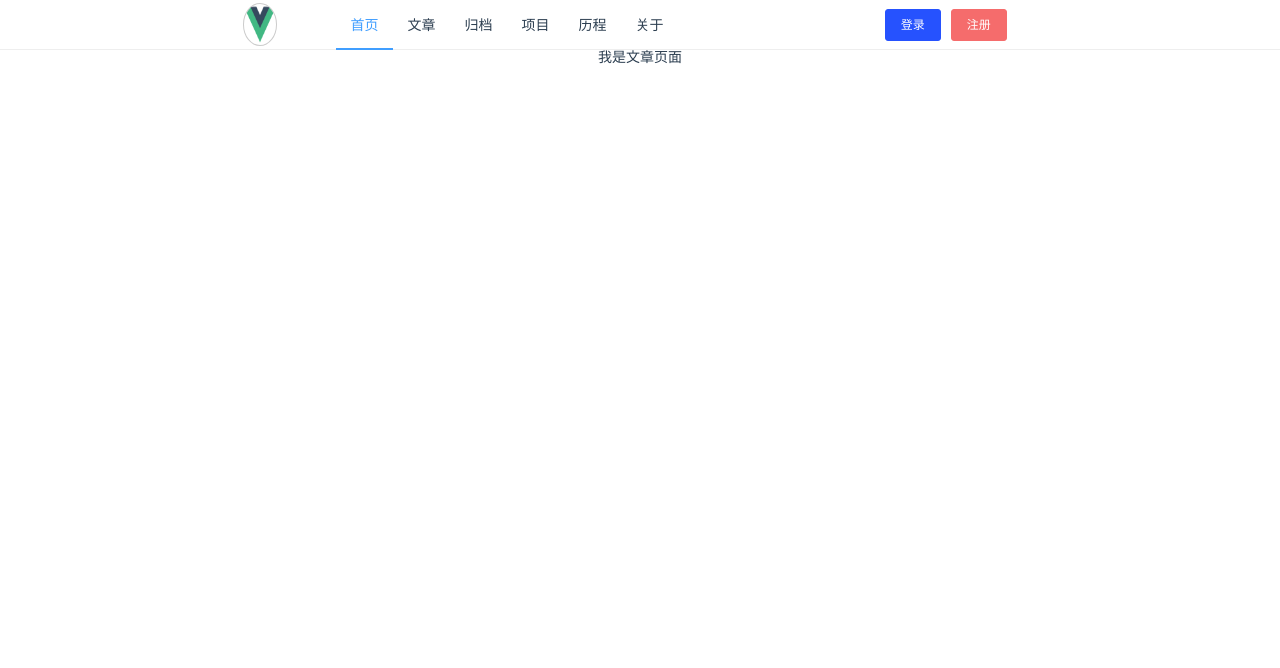
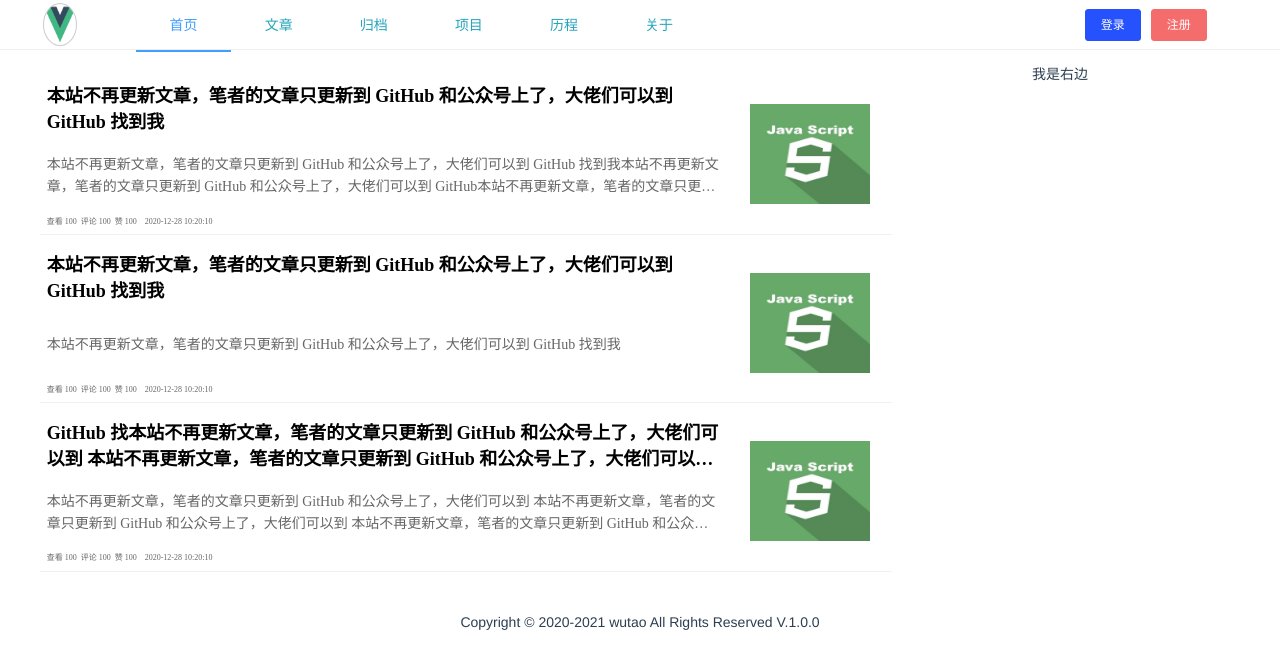
Before and after one commit to shouldhavedone/Blog, a Vue app: page /articles#/ in a window 1280 px wide. Shown: the top 668 px of the page. Built offline with nearby package versions, Linux system fonts and the light colour scheme; what vue-cookie would draw is missing.

Commit message:
feat：【主页面结构】页面路由跳转、文章列表、底部

```diff
--- a/src/assets/style/common.less
+++ b/src/assets/style/common.less
@@ -30,6 +30,7 @@
 //滚动条
 .el-scrollbar__wrap {
   overflow-x: hidden !important;
+  overflow-y: auto !important;
 }
 .el-select-dropdown .el-scrollbar__wrap {
   overflow-x: scroll !important;
--- a/src/assets/style/reset.css
+++ b/src/assets/style/reset.css
@@ -3,7 +3,6 @@
   -webkit-box-sizing: border-box;
   -moz-box-sizing: border-box;
   box-sizing: border-box;
-  word-break: break-all;
 }
 html {
   background-color: #fff;
--- a/src/router.js
+++ b/src/router.js
@@ -21,10 +21,55 @@ const routes = [
         component: () => import("./views/articles"),
       },
     ]
-  }
+  },
+  {
+    path: '/archive',
+    component: Home,
+    children: [
+      {
+        path: "",
+        name: "/archive",
+        component: () => import("./views/archive"),
+      },
+    ]
+  },
+  {
+    path: '/project',
+    component: Home,
+    children: [
+      {
+        path: "",
+        name: "/project",
+        component: () => import("./views/project"),
+      },
+    ]
+  },
+  {
+    path: '/timeline',
+    component: Home,
+    children: [
+      {
+        path: "",
+        name: "/timeline",
+        component: () => import("./views/timeline"),
+      },
+    ]
+  },
+  {
+    path: '/about',
+    component: Home,
+    children: [
+      {
+        path: "",
+        name: "/about",
+        component: () => import("./views/about"),
+      },
+    ]
+  },
 ]
 
 const router = new VueRouter({
+  mode: 'history',
   routes,
 });
 
--- /dev/null
+++ b/src/views/about/index.vue
@@ -0,0 +1,13 @@
+<template>
+  <div>
+    关于模块
+  </div>
+</template>
+<script>
+export default {
+
+}
+</script>
+<style lang="less">
+
+</style>
--- /dev/null
+++ b/src/views/archive/index.vue
@@ -0,0 +1,13 @@
+<template>
+  <div>
+    archive
+  </div>
+</template>
+<script>
+export default {
+
+}
+</script>
+<style lang="less">
+
+</style>
--- a/src/views/articles/index.vue
+++ b/src/views/articles/index.vue
@@ -1,13 +1,162 @@
 <template>
-  <div>
-    我是文章页面
+  <div class="articles-list">
+    <div class="articles-wrap">
+      <div class="article-item" v-for="(item, index) in dataList" :key="index">
+        <div class="content-left">
+          <div class="title">{{ item.title }}</div>
+          <p class="desc">{{ item.description }}</p>
+          <div class="bottom">
+            <span><i>查看</i> {{ item.watched }}</span>
+            <span><i>评论</i> {{ item.comments }}</span>
+            <span><i>赞</i> {{ item.thumbsUp }}</span>
+            <span>{{ item.createtime }}</span>
+          </div>
+        </div>
+        <div class="content-right">
+          <img :src="item.image" />
+        </div>
+      </div>
+    </div>
   </div>
 </template>
 <script>
 export default {
+  name: "articleList",
 
-}
+  data() {
+    return {
+      dataList: [
+        {
+          id: "1",
+          title:
+            "本站不再更新文章，笔者的文章只更新到 GitHub 和公众号上了，大佬们可以到 GitHub 找到我",
+          description:
+            "本站不再更新文章，笔者的文章只更新到 GitHub 和公众号上了，大佬们可以到 GitHub 找到我本站不再更新文章，笔者的文章只更新到 GitHub 和公众号上了，大佬们可以到 GitHub本站不再更新文章，笔者的文章只更新到 GitHub 和公众号上了，大佬们可以到 GitHub 找到我本站不再更新文章，笔者的文章只更新到 GitHub 和公众号上了，大佬们可以到 GitHub 找到我 找到我",
+          content: "我是一段文字",
+          label: "测试",
+          watched: 100,
+          comments: 100,
+          thumbsUp: 100,
+          createtime: "2020-12-28 10:20:10",
+          top: true,
+          image: require("../../assets/images/articles.jpg"),
+        },
+        {
+          id: "2",
+          title:
+            "本站不再更新文章，笔者的文章只更新到 GitHub 和公众号上了，大佬们可以到 GitHub 找到我",
+          description:
+            "本站不再更新文章，笔者的文章只更新到 GitHub 和公众号上了，大佬们可以到 GitHub 找到我",
+          content: "我是一段文字",
+          label: "测试",
+          watched: 100,
+          comments: 100,
+          thumbsUp: 100,
+          createtime: "2020-12-28 10:20:10",
+          top: true,
+          image: require("../../assets/images/articles.jpg"),
+        },
+        {
+          id: "3",
+          title:
+            "GitHub 找本站不再更新文章，笔者的文章只更新到 GitHub 和公众号上了，大佬们可以到 本站不再更新文章，笔者的文章只更新到 GitHub 和公众号上了，大佬们可以到 本站不再更新文章，笔者的文章只更新到 GitHub 和公众号上了，大佬们可以到 本站不再更新文章，笔者的文章只更新到 GitHub 和公众号上了，大佬们可以到 到我",
+          description:
+            "本站不再更新文章，笔者的文章只更新到 GitHub 和公众号上了，大佬们可以到 本站不再更新文章，笔者的文章只更新到 GitHub 和公众号上了，大佬们可以到 本站不再更新文章，笔者的文章只更新到 GitHub 和公众号上了，大佬们可以到 本站不再更新文章，笔者的文章只更新到 GitHub 和公众号上了，大佬们可以到 本站不再更新文章，笔者的文章只更新到 GitHub 和公众号上了，大佬们可以到 本站不再更新文章，笔者的文章只更新到 GitHub 和公众号上了，大佬们可以到 佬们可以到 GitHub 找到我",
+          content: "我是一段文字",
+          label: "测试",
+          watched: 100,
+          comments: 100,
+          thumbsUp: 100,
+          createtime: "2020-12-28 10:20:10",
+          top: true,
+          image: require("../../assets/images/articles.jpg"),
+        },
+      ],
+    };
+  },
+};
 </script>
 <style lang="less">
+@height: 100vh/960px;
+@width: 100vw/1920px;
 
+.article-list {
+  margin-top: 20px * @height;
+  height: 100%;
+  width: 100%;
+}
+
+.article-item {
+  height: 160px;
+  width: 100%;
+  margin: 10px * @height 0;
+  padding: 10px * @height 10px * @width;
+  background-color: #fff;
+  display: flex;
+  align-items: center;
+  justify-content: space-between;
+  border-bottom: 1px solid #f0f0f0;
+  cursor: pointer;
+
+  .content-left {
+    height: 100%;
+    flex: 1;
+    text-align: start;
+    display: flex;
+    flex-direction: column;
+    justify-content: space-between;
+    font-family: PingFangSC-Regular, PingFang SC;
+    margin-right: 20px * @width;
+
+    .title {
+      font-size: 18px;
+      color: #000;
+      line-height: 26px;
+      // height: 54px * @height;
+      font-weight: 900;
+      overflow: hidden;
+      text-overflow: ellipsis;
+      display: -webkit-box;
+      -webkit-line-clamp: 2;
+      -webkit-box-orient: vertical;
+    }
+
+    .desc {
+      margin: 10px * @height 0;
+      font-size: 14px;
+      color: #666;
+      line-height: 22px;
+      overflow: hidden;
+      text-overflow: ellipsis;
+      display: -webkit-box;
+      -webkit-line-clamp: 2;
+      -webkit-box-orient: vertical;
+    }
+
+    .bottom {
+      font-size: 12px * @width;
+      color: #666;
+
+      & > span {
+        margin-right: 6px * @width;
+      }
+
+      & > span:last-child {
+        margin-left: 6px * @width;
+      }
+    }
+  }
+
+  .content-right {
+    height: 100%;
+    width: 150px;
+    display: flex;
+    justify-content: center;
+    align-items: center;
+    img {
+      height: 100px;
+      width: 120px;
+    }
+  }
+}
 </style>
--- /dev/null
+++ b/src/views/home/footer.vue
@@ -0,0 +1,21 @@
+<template>
+  <div class="footer-container">
+    Copyright © 2020-2021 wutao All Rights Reserved V.1.0.0
+  </div>
+</template>
+<script>
+export default {
+
+};
+</script>
+<style lang="less">
+@height: 100vh/960px;
+@width: 100vw/1920px;
+@height1: 60px * @height;
+.footer-container {
+  width: 100%;
+  height: @height1;
+  text-align: center;
+  line-height: @height1;
+}
+</style>
--- a/src/views/home/header.vue
+++ b/src/views/home/header.vue
@@ -6,15 +6,15 @@
           <img src="../../assets/images/logo.png" />
         </div>
         <div class="nav-wrap">
-          <div
-            class="nav-item"
-            :class="activeIndex == index ? 'active' : ''"
-            v-for="(item, index) in navList"
-            :key="index"
-            @click="changeIndex(index)"
-          >
-            {{ item.name }}
-          </div>
+          <template v-for="(item, index) in navList">
+            <router-link class="nav-item" :to="item.url" :key="index">
+              <div
+
+                :class="activeIndex == index ? 'active' : ''"
+                @click="changeIndex(item, index)"
+              >{{item.name}}</div>
+            </router-link>
+          </template>
         </div>
       </div>
       <div class="header-right">
@@ -33,17 +33,17 @@ export default {
       navList: [
         { name: "首页", url: "/" },
         { name: "文章", url: "/articles" },
-        { name: "归档", url: "/articles" },
-        { name: "项目", url: "/articles" },
-        { name: "历程", url: "/articles" },
-        { name: "关于", url: "/articles" },
+        { name: "归档", url: "/archive" },
+        { name: "项目", url: "/project" },
+        { name: "历程", url: "/timeline" },
+        { name: "关于", url: "/about" },
       ],
       activeIndex: 0,
     };
   },
 
   methods: {
-    changeIndex(index) {
+    changeIndex(item, index) {
       this.activeIndex = index;
     },
   },
@@ -61,7 +61,7 @@ export default {
 }
 
 .header-wrap {
-  width: 1200px * @width;
+  width: 1200px;
   height: 100%;
   margin: 0 auto;
   display: flex;
@@ -99,8 +99,9 @@ export default {
     align-items: center;
 
     .nav-item {
+      flex: 1;
       height: @height1;
-      width: 100%;
+      // width: 100%;
       line-height: @height1;
     }
   }
--- a/src/views/home/index.vue
+++ b/src/views/home/index.vue
@@ -1,20 +1,38 @@
 <template>
   <div class="home-container">
+    <el-backtop></el-backtop>
     <cheader></cheader>
-    <el-scrollbar>
-      <router-view
-        v-if="!$route.meta.keepalive"
-        :key="$route.path"
-      ></router-view>
-    </el-scrollbar>
+    <div class="content">
+      <el-scrollbar>
+        <div class="left-wrap">
+          <router-view></router-view>
+        </div>
+        <cside v-if="isShowSlider" class="right-wrap"></cside>
+      </el-scrollbar>
+      <cfooter></cfooter>
+    </div>
   </div>
 </template>
 <script>
 import cheader from "./header";
+import cside from "./side";
+import cfooter from "./footer";
 export default {
   name: "homeContainer",
   components: {
     cheader,
+    cside,
+    cfooter,
+  },
+
+  data() {
+    return {
+      isShowSlider: true,
+    };
+  },
+
+  mounted() {
+    console.log(this.$route);
   },
 };
 </script>
@@ -30,9 +48,25 @@ export default {
   margin: 0 auto;
 
   .el-scrollbar {
-    width: 1200px * @width;
+    width: 1200px;
     height: calc(100% - @height1);
     margin: 0 auto;
+    padding: 20px * @height 0;
+
+    /deep/.el-scrollbar__view {
+      height: 100%;
+      display: flex;
+    }
+  }
+
+  .left-wrap {
+    width: 71%;
+    height: 100%;
+  }
+
+  .right-wrap {
+    width: 28%;
+    height: 100%;
   }
 }
 </style>
--- /dev/null
+++ b/src/views/home/side.vue
@@ -0,0 +1,13 @@
+<template>
+  <div>
+    我是右边
+  </div>
+</template>
+<script>
+export default {
+
+}
+</script>
+<style lang="less">
+
+</style>
--- /dev/null
+++ b/src/views/project/index.vue
@@ -0,0 +1,13 @@
+<template>
+  <div>
+    project
+  </div>
+</template>
+<script>
+export default {
+
+}
+</script>
+<style lang="less">
+
+</style>
--- /dev/null
+++ b/src/views/timeline/index.vue
@@ -0,0 +1,13 @@
+<template>
+  <div>
+    timeline
+  </div>
+</template>
+<script>
+export default {
+
+}
+</script>
+<style lang="less">
+
+</style>
```
Also changed, not shown: src/assets/images/articles.jpg (added).
